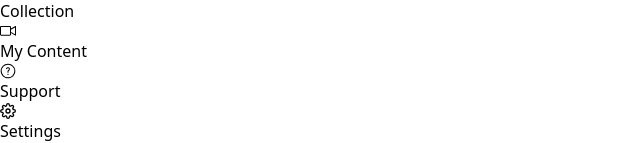
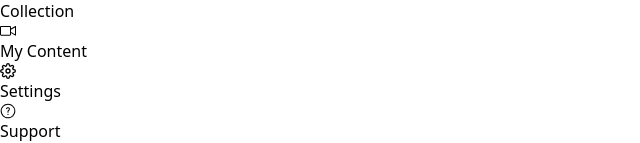
Before and after one commit to Sameer0820/Video-Streaming-App, a React (Vite) app in the folder client/: page / in a window 1280 px wide. Shown: the part 801-944 px from the top of the page, without its empty margins (0-640 px from the left). Built offline with nearby package versions, Linux system fonts and the light colour scheme; no server answers.

Commit message:
add logout functionality

```diff
--- a/client/src/components/Navbar/Navbar.jsx
+++ b/client/src/components/Navbar/Navbar.jsx
@@ -8,7 +8,6 @@ import { Link } from "react-router-dom";
 function Navbar() {
     const authStatus = useSelector((state) => state.auth.status);
     const userData = useSelector((state) => state.auth.userData);
-    console.log(userData)
 
     return (
         <nav className="flex justify-between items-center bg-black p-4">
--- a/client/src/components/Sidebar.jsx
+++ b/client/src/components/Sidebar.jsx
@@ -1,6 +1,6 @@
 import React from "react";
-import { useSelector } from "react-redux";
-import { NavLink, useLocation } from "react-router-dom";
+import { useSelector, useDispatch } from "react-redux";
+import { NavLink, useLocation, useNavigate } from "react-router-dom";
 import { GoHome } from "react-icons/go";
 import { AiOutlineMessage } from "react-icons/ai";
 import { BiLike } from "react-icons/bi";
@@ -9,11 +9,17 @@ import { GoDeviceCameraVideo } from "react-icons/go";
 import { BsCollectionPlay } from "react-icons/bs";
 import { FiSettings } from "react-icons/fi";
 import { GoQuestion } from "react-icons/go";
+import { GrLogout } from "react-icons/gr";
+import axios from "axios";
+import { unSetUser } from "../store/authSlice";
+import { toast } from "react-toastify";
 
 function Sidebar() {
     const authStatus = useSelector((state) => state.auth.status);
     const location = useLocation();
     const isWatchPage = location.pathname.includes("/watchpage");
+    const navigate = useNavigate();
+    const dispatch = useDispatch();
 
     const NavElements = [
         {
@@ -48,6 +54,22 @@ function Sidebar() {
         },
     ];
 
+    const handleLogout = async () => {
+        try {
+            await axios.post(
+                "/api/v1/users/logout",
+                {},
+                { withCredentials: true }
+            );
+            dispatch(unSetUser());
+            toast.success("Logged out successfully...");
+            navigate("/");
+        } catch (error) {
+            toast.error(error.message);
+            console.log(error);
+        }
+    };
+
     return (
         <div
             className={`bg-black text-white h-full flex flex-col border border-y-0 border-l-0 transition-all duration-100 ease-in-out  ${
@@ -81,6 +103,36 @@ function Sidebar() {
                 ))}
             </ul>
             <ul className="px-2 py-2">
+                {authStatus && (
+                    <li
+                        onClick={handleLogout}
+                        className={`py-2 ml-1 hover:bg-gray-800 transition-all duration-100 cursor-pointer flex items-center rounded-lg ${
+                            isWatchPage ? "justify-center " : " px-5"
+                        }`}
+                    >
+                        <span className={`${isWatchPage ? "ml-1" : "mr-2"}`}>
+                            <GrLogout className="w-6 h-6" />
+                        </span>
+                        {!isWatchPage && "Logout"}
+                    </li>
+                )}
+                <NavLink
+                    className={({ isActive }) =>
+                        `${isActive ? "text-pink-700" : "text-gray-200"}`
+                    }
+                    to="/setting"
+                >
+                    <li
+                        className={`py-2 hover:bg-gray-800 transition-all duration-100 cursor-pointer flex items-center rounded-lg ${
+                            isWatchPage ? "justify-center " : " px-5"
+                        }`}
+                    >
+                        <span className={`${isWatchPage ? "" : "mr-2"}`}>
+                            <FiSettings className="w-6 h-6" />
+                        </span>
+                        {!isWatchPage && "Settings"}
+                    </li>
+                </NavLink>
                 <NavLink
                     className={({ isActive }) =>
                         `${isActive ? "text-pink-700" : "text-gray-200"}`
@@ -98,23 +150,6 @@ function Sidebar() {
                         {!isWatchPage && "Support"}
                     </li>
                 </NavLink>
-                <NavLink
-                    className={({ isActive }) =>
-                        `${isActive ? "text-pink-700" : "text-gray-200"}`
-                    }
-                    to="/setting"
-                >
-                    <li
-                        className={`py-2 hover:bg-gray-800 transition-all duration-100 cursor-pointer flex items-center rounded-lg ${
-                            isWatchPage ? "justify-center " : " px-5"
-                        }`}
-                    >
-                        <span className={`${isWatchPage ? "" : "mr-2"}`}>
-                            <FiSettings className="w-6 h-6" />
-                        </span>
-                        {!isWatchPage && "Settings"}
-                    </li>
-                </NavLink>
             </ul>
         </div>
     );
```
